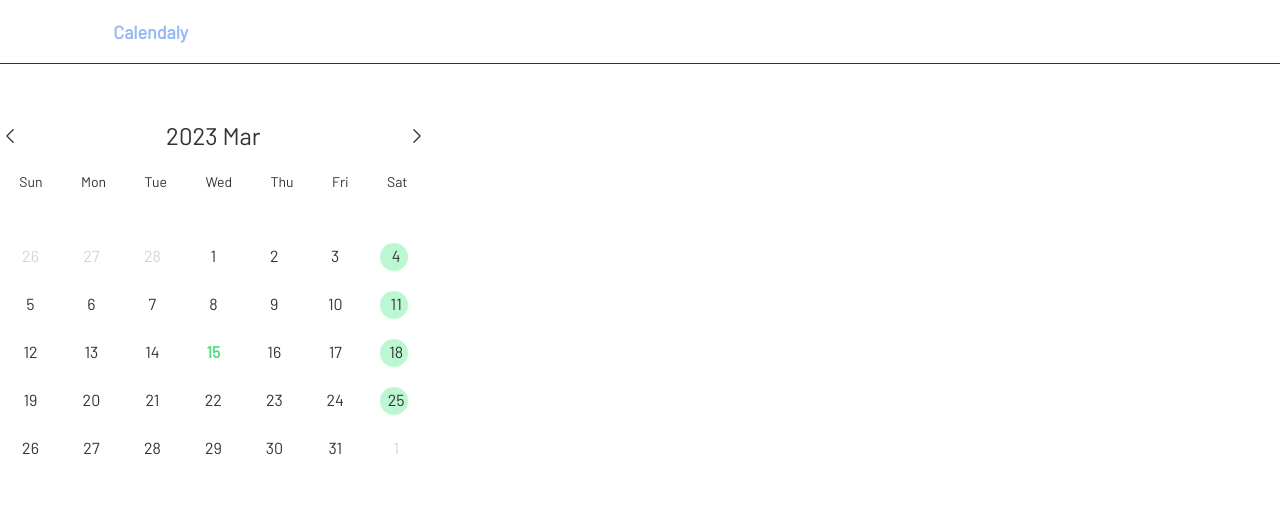
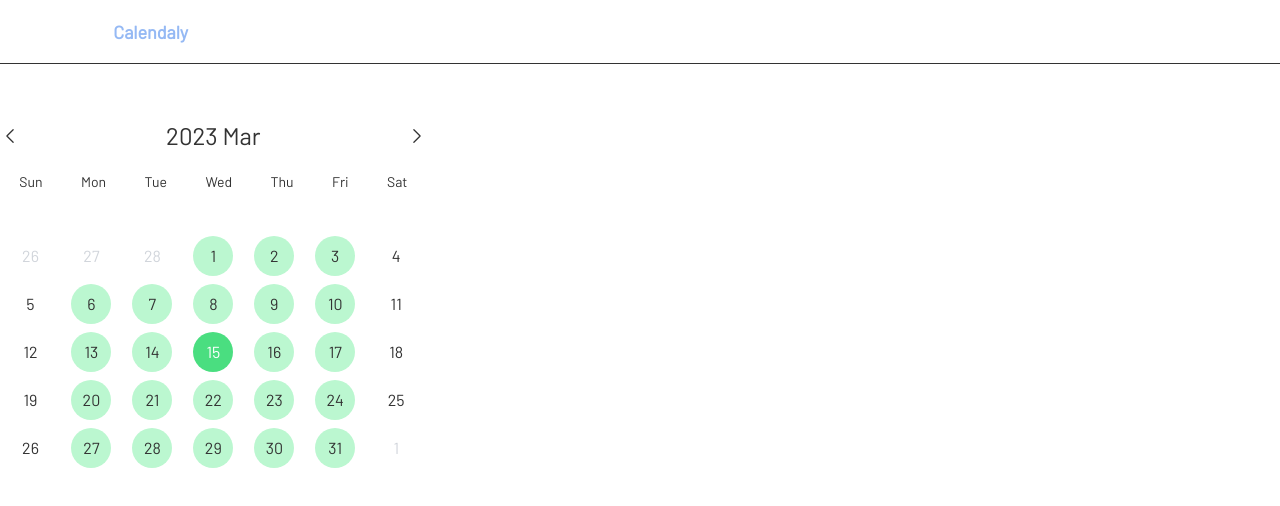
Before and after one commit to Hikari7/Appointly, a React (Vite) app in the folder client/: page /appointment/guestcalendar in a window 1280 px wide. Shown: the top 506 px of the page. Built offline with nearby package versions, Linux system fonts and the light colour scheme.

Commit message:
Add calender Availability style logic

```diff
--- a/client/package.json
+++ b/client/package.json
@@ -14,6 +14,7 @@
     "moment": "^2.29.4",
     "react": "^18.2.0",
     "react-dom": "^18.2.0",
+    "react-icons": "^4.8.0",
     "react-redux": "^8.0.5",
     "react-router": "^6.9.0",
     "react-router-dom": "^6.9.0"
--- a/client/src/components/Public/BaseCalendar.jsx
+++ b/client/src/components/Public/BaseCalendar.jsx
@@ -2,13 +2,32 @@ import moment from 'moment';
 import { useEffect, useState } from 'react';
 
 import { createCalendar, getNextMonth, getPrevMonth } from "../../utils/calenderHelpers";
+import TimeSelector from './TimeSelector';
 
 const BaseCalendar = () => {
     const [currentDate, setCurrentDate] = useState(moment());
     const [currentMonth, setCurrentMonth] = useState(currentDate.format("YYYY-MM"))
     const [calendarData, setCalendarDate] = useState(createCalendar(currentDate));
     const [selectedDate, setSlectedDate] = useState(new Date())
+    const [displayTime, setDisplayTime] = useState([])
+    const [isOpen, setIsOpen] = useState(false)
 
+    const availability = [
+      {mon: {number: "1", time: ["09:00", "09:30", "10:00", "10:30", "11:00"]}},
+      {tue: {number: "2", time: ["09:00", "09:30", "10:00", "10:30", "11:00"]}},
+      {wed: {number: "3", time: ["09:00", "09:30", "10:00", "10:30", "11:00"]}},
+      {thu: {number: "4", time: ["09:00", "09:30", "10:00", "10:30", "11:00"]}},
+      {fri: {number: "5", time: ["09:00", "09:30", "10:00", "10:30", "11:00"]}},
+    ]
+
+    const availableDow = []
+    availability.map(eachDow => {
+      if(Object.values(eachDow)[0].time.length > 0){
+        availableDow.push(Object.values(eachDow)[0].number)
+      }
+    })
+
+    // console.log(availableDow);
 
     useEffect(() => {
       setCalendarDate(createCalendar(currentDate))
@@ -18,7 +37,6 @@ const BaseCalendar = () => {
     const year = currentDate.get('year')
     const month = currentDate.format('MMM')
     const dow = ["Sun", "Mon", "Tue", "Wed", "Thu", "Fri", "Sat"]
-    const setAvailabileDow = ["Mon", "Tue", "Wed", "Thu", "Fri"]
 
     const handleChangeMonth = (direction) => {
       if(direction === "next"){
@@ -28,6 +46,12 @@ const BaseCalendar = () => {
         setCurrentDate(moment(getPrevMonth(currentDate)._d))
         setCurrentMonth(moment(getPrevMonth(currentDate)._d).format("YYYY-MM"))
       }
+    }
+
+    const handleClickDate = (date) => {
+      setIsOpen(true)
+      setSlectedDate(date)
+      setDisplayTime
     }
 
     return (
@@ -51,26 +75,37 @@ const BaseCalendar = () => {
                   if(currentMonth !== day.month){
                     return (
                         <div key={index} className='flex-1 flex justify-center items-center'>
-                            <div onClick={() => setSlectedDate(`${day.month}-${day.date}`)} className="text-center text-gray-300">{day.date}</div>
+                            <div onClick={() => handleClickDate(`${day.month}-${day.date}`)} className="text-center text-gray-300">{day.date}</div>
                         </div>
                     )
                   }else if(moment(`${day.month}-${day.date}`)._i === today.format("YYYY-MM-DD")){
+                    if(availableDow.includes(moment(`${day.month}-${day.date}`).format('d'))){
+                      return (
+                        <div key={index} className='flex-1 flex justify-center items-center relative group'>
+                            <div className='flex justify-center items-center w-7 h-7 md:w-10 md:h-10 text-white bg-green-400 rounded-full group-hover:bg-green-600'>
+                                <div onClick={() => handleClickDate(`${day.month}-${day.date}`)} className="text-center z-50">{day.date}</div>
+                            </div>
+                        </div>
+                      )
+                    }else{
+                      return (
+                          <div key={index} className='flex-1 flex justify-center items-center'>
+                              <div onClick={() => handleClickDate(`${day.month}-${day.date}`)} className="text-center font-bold text-green-400 rounded-full">{day.date}</div>
+                          </div>
+                      )
+                    }
+                  }else if(availableDow.includes(moment(`${day.month}-${day.date}`).format('d'))){
                     return (
-                        <div key={index} className='flex-1 flex justify-center items-center'>
-                            <div onClick={() => setSlectedDate(`${day.month}-${day.date}`)} className="text-center font-bold text-green-400 rounded-full">{day.date}</div>
-                        </div>
-                    )
-                  }else if(moment(`${day.month}-${day.date}`).format('d') === "6"){
-                    return (
-                        <div key={index} className='flex-1 flex justify-center items-center relative'>
-                            <div className='w-7 h-7 bg-green-200 rounded-full absolute top-[23.5%] left-[23.5%]'></div>
-                            <div onClick={() => setSlectedDate(`${day.month}-${day.date}`)} className="text-center z-50">{day.date}</div>
+                        <div key={index} className='flex-1 flex justify-center items-center relative group'>
+                            <div className='flex justify-center items-center w-7 h-7 md:w-10 md:h-10 bg-green-200 rounded-full group-hover:bg-green-400'>
+                                <div onClick={() => handleClickDate(`${day.month}-${day.date}`)} className="text-center z-50">{day.date}</div>
+                            </div>
                         </div>
                     )
                   }else{
                     return (
                         <div key={index} className='flex-1 flex justify-center items-center'>
-                            <div onClick={() => setSlectedDate(`${day.month}-${day.date}`)} className="text-center">{day.date}</div>
+                            <div onClick={() => handleClickDate(`${day.month}-${day.date}`)} className="text-center">{day.date}</div>
                         </div>
                     )
                   }
@@ -78,6 +113,7 @@ const BaseCalendar = () => {
               </div>
             ))
           }
+          {isOpen && <TimeSelector timeArr={displayTime}/>}
         </div>
       )
 }
--- a/client/src/components/Public/TimeSelector.jsx
+++ b/client/src/components/Public/TimeSelector.jsx
@@ -1,6 +1,6 @@
 import React from 'react'
 
-const TimeSelector = () => {
+const TimeSelector = ({ timeArr }) => {
 
 
   return (
--- a/client/src/main.jsx
+++ b/client/src/main.jsx
@@ -7,9 +7,9 @@ import "./index.css";
 import { store } from "./redux/store";
 
 ReactDOM.createRoot(document.getElementById("root")).render(
-  <React.StrictMode>
+  // <React.StrictMode>
     <Provider store={store} >
       <App />
     </Provider>
-  </React.StrictMode>
+  // </React.StrictMode>
 );
--- a/client/src/utils/timeHelpers.js
+++ b/client/src/utils/timeHelpers.js
@@ -28,3 +28,12 @@ export const customiseDefaultTime = (startTime, endTime) => {
 
     return defaultTimes
 }
+
+
+const availability = [
+    {mon: {number: 1, time: ["09:00", "09:30", "10:00", "10:30", "11:00"]}},
+    {tue: {number: 2, time: ["09:00", "09:30", "10:00", "10:30", "11:00"]}},
+    {wed: {number: 3, time: ["09:00", "09:30", "10:00", "10:30", "11:00"]}},
+    {thu: {number: 4, time: ["09:00", "09:30", "10:00", "10:30", "11:00"]}},
+    {fri: {number: 5, time: ["09:00", "09:30", "10:00", "10:30", "11:00"]}},
+  ]
```
Also changed, not shown: 1 other file (tests, documents, lock files or other folders).
